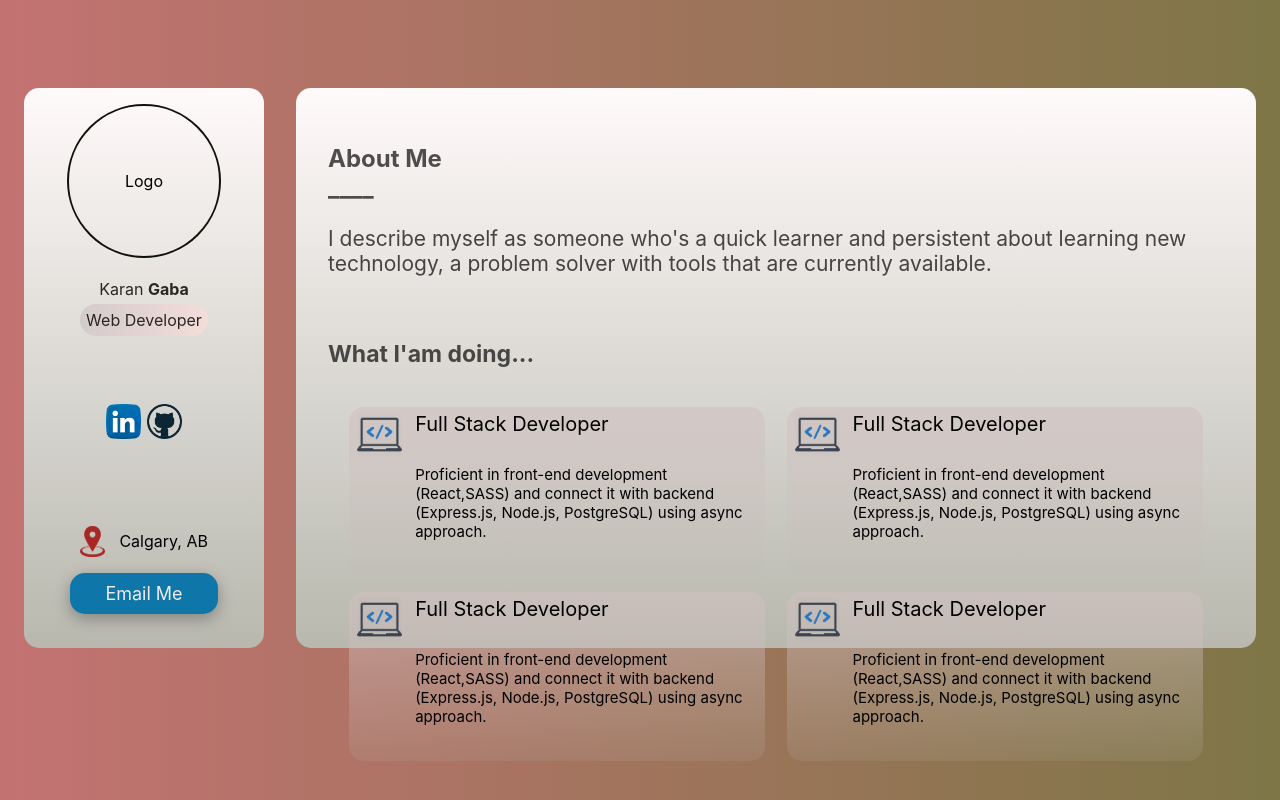
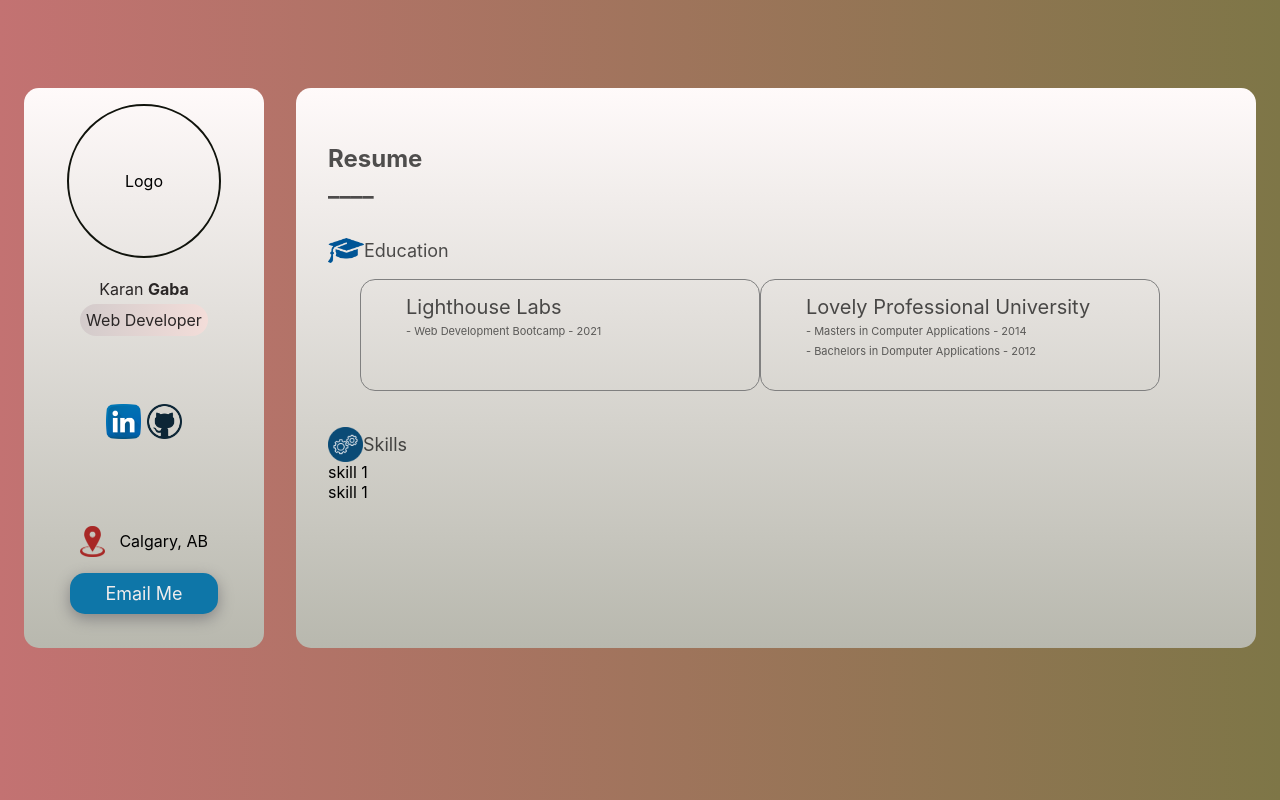
Before and after one commit to karanOO89/portfolio, a React (Create React App) app: page /skills in a window 1280 px wide. Built offline with nearby package versions, Linux system fonts and the light colour scheme.

Commit message:
skills page added

```diff
--- a/src/App.js
+++ b/src/App.js
@@ -3,9 +3,9 @@
 import RightBody from "./RightBody";
 import EmailForm from "./EmailForm";
 import { BrowserRouter as Router, Route, Switch } from "react-router-dom";
+import Resume from "./Resume";
 
 function App() {
-
   return (
     <Router>
       <div className="App">
@@ -14,6 +14,7 @@
         </div>
         <div className="rightBody">
           <Switch>
+            <Route path="/skills" component={Resume}></Route>
             <Route path="/email" component={EmailForm}></Route>
             <Route path="/" component={RightBody}></Route>
           </Switch>
--- a/src/EmailForm.js
+++ b/src/EmailForm.js
@@ -33,6 +33,7 @@
           }
         );
       e.target.reset();
+      alert("Message Sent");
       return;
     }
     alert("Please fill all information");
--- /dev/null
+++ b/src/Resume.js
@@ -0,0 +1,34 @@
+import "./Resume.scss";
+const Resume = (props) => {
+  return (
+    <div className="skills">
+      <div className="resumeLbl">
+        <label>
+          <b>Resume</b><br/>
+          <b>____</b>
+        </label>
+      </div>
+      <div className="eduLbl"><img opacity=".1" src="edu.png"width="36px"/><label style={{opacity: "0.68"}}>Education</label></div>
+      <div className="education">
+        <div>
+          <label className="institute">Lighthouse Labs</label>
+          <br /> <label className="course">- Web Development Bootcamp - 2021</label>
+
+        </div>
+        <div>
+          <label className="institute">Lovely Professional University</label>
+          <br /> <label className="course">- Masters in Computer Applications - 2014</label>
+          <br />
+          <label className="course">- Bachelors in Domputer Applications - 2012</label>
+        </div>
+      </div>
+      <div className="skillLbl"><img src="skills.png"width="35px"/><label style={{opacity: "0.68"}}>Skills</label></div>
+
+      <div className="skillFooter">
+        <div>skill 1</div>
+        <div>skill 1</div>
+      </div>
+    </div>
+  );
+};
+export default Resume;
--- /dev/null
+++ b/src/Resume.scss
@@ -0,0 +1,59 @@
+.skills {
+  display: flex;
+  flex-direction: column;
+  margin-left: 2em;
+  margin-top: 3.5em;
+  font-family: -apple-system, BlinkMacSystemFont, "Segoe UI", Roboto, Oxygen,
+    Ubuntu, Cantarell, "Open Sans", "Helvetica Neue", sans-serif;
+  .resumeLbl {
+    opacity: 0.68;
+    font-size: x-large;
+
+  }
+  .eduLbl{
+    display: flex;
+    align-items: center;
+    justify-content: space-between;
+    width:6.2em;
+    margin-top:2em;
+    // opacity: 0.68;
+    font-size: large;
+
+
+  }
+  .education{
+    margin-top:1em;
+    margin-left:2em;
+    display: flex;
+    align-items: center;
+    justify-content: space-between;
+    width: 50em;
+    .institute{
+      opacity: 0.68;
+      font-size: 20px;
+    }
+    .course{
+      opacity: 0.6;
+      font-size: 11px;
+    }
+    div{
+      height: 5em;
+      width: 20em;
+      padding:15px 45px;
+      border-radius: 15px;
+    border: solid 1px grey;
+    }
+  }
+  .skillLbl{
+    display: flex;
+    align-items: center;
+    justify-content: space-between;
+    width:4em;
+    margin-top:2em;
+    font-size: large;
+
+  }
+  .skillFooter{
+
+  }
+}
--- a/src/RightBody.js
+++ b/src/RightBody.js
@@ -12,9 +12,11 @@
           </b>
         </p>
         <p className="desc">
-          I describe myself as someone who's a quick learner and persistent
-          about learning new technology, a problem solver with tools that are
-          currently available.
+          Hi, I'm Karan <br/>I describe myself as someone who's a quick learner and
+          persistent about learning new technology, a problem solver with tools
+          that are currently available. What I'm currently looking for is a
+          happy and learning work environment with peers commited to their
+          related crafts as I am commited to mine.
         </p>
       </div>
       <div className="query">
--- a/src/emailForm.scss
+++ b/src/emailForm.scss
@@ -1,7 +1,6 @@
 .emailForm {
   display: flex;
   flex-direction: column;
-  // align-items: center;
   margin-left: 2em;
   font-family: -apple-system, BlinkMacSystemFont, "Segoe UI", Roboto, Oxygen,
   Ubuntu, Cantarell, "Open Sans", "Helvetica Neue", sans-serif;
--- a/src/rightBody.scss
+++ b/src/rightBody.scss
@@ -27,7 +27,7 @@
       }
       .query {
         opacity: 0.68;
-        margin-top: 4em;
+        margin-top: 2em;
         p {
           font-family: -apple-system, BlinkMacSystemFont, "Segoe UI", Roboto;
           font-size: 23px;
```
Also changed, not shown: public/edu.png (added), public/skills.png (added).
